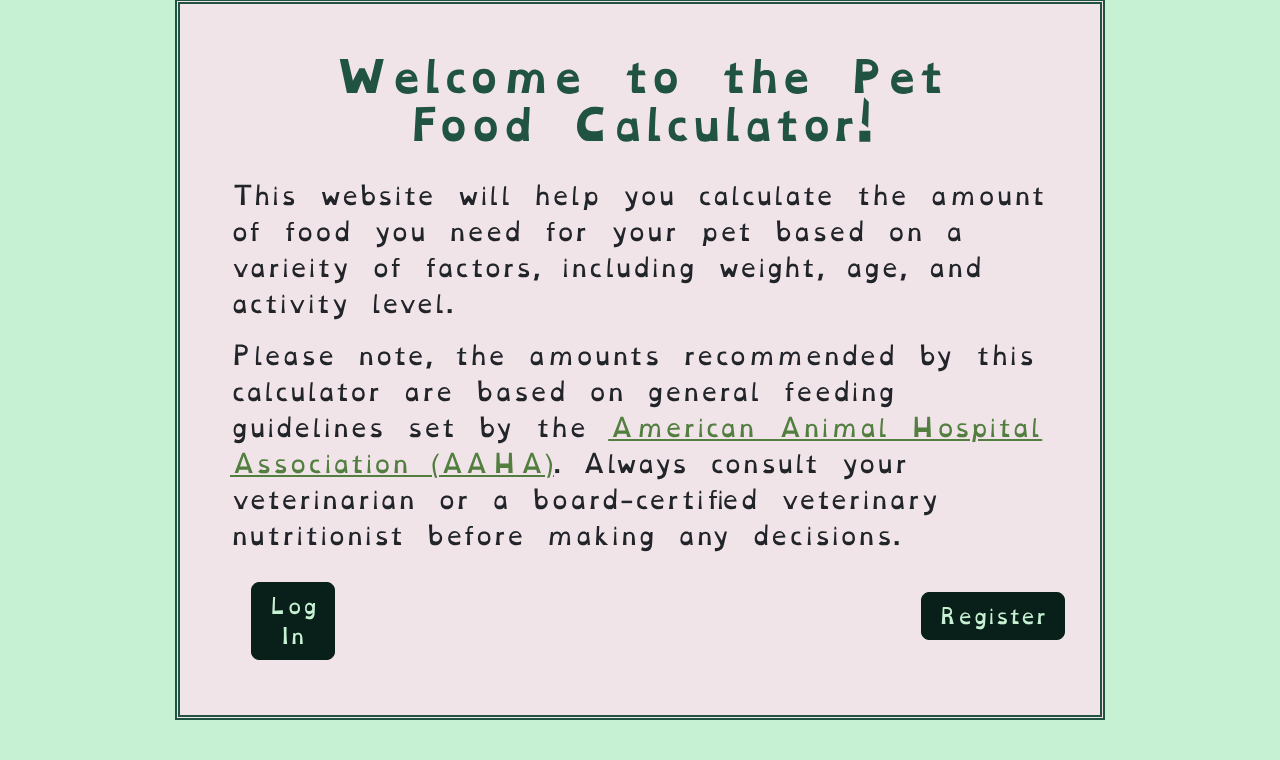
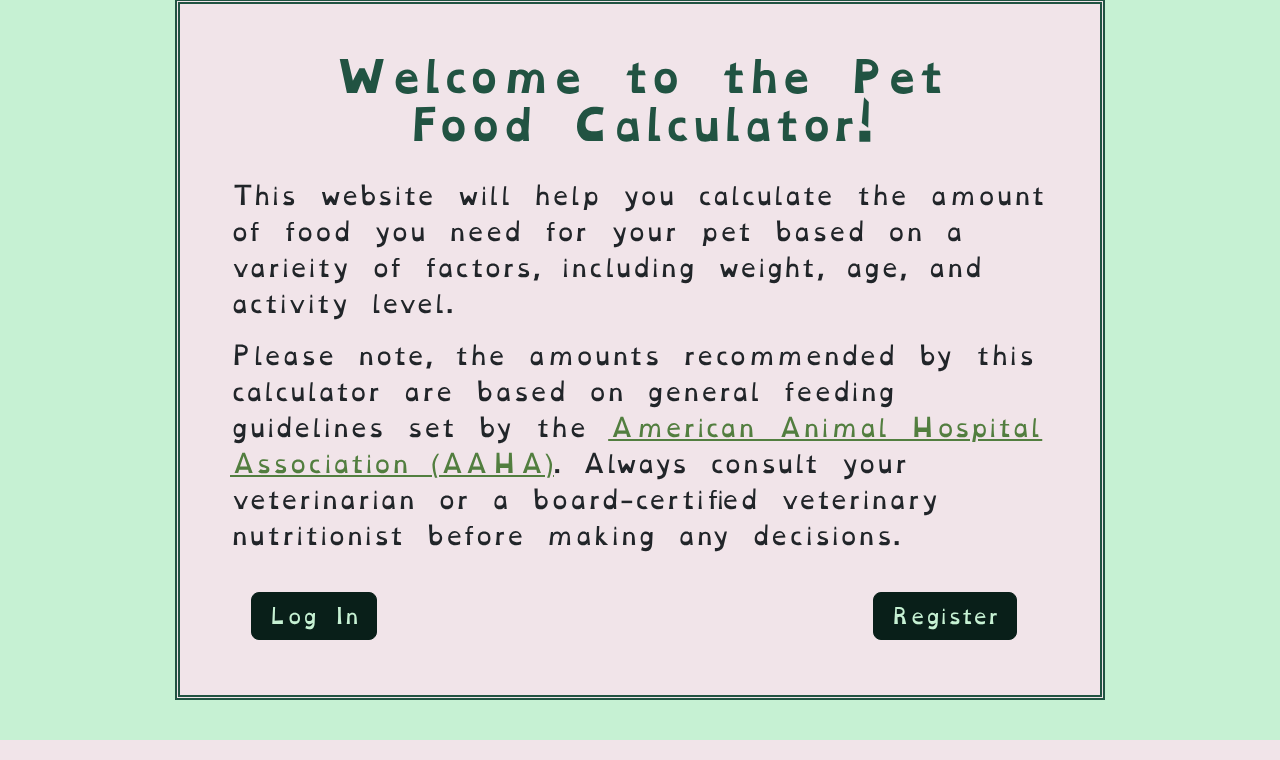
Before and after one commit to jasmine-glancy/PetFoodCalculator, a Flask app: page / in a window 1280 px wide. Shown: the part 396-1156 px from the top of the page. Run offline with Flask 3, Linux system fonts and the light colour scheme; some libraries are stand-ins or nearby versions; some web fonts are replaced.

Commit message:
refactor(#35): Adjust login and register gap to account for large and standard monitors

```diff
--- a/static/css/styles.css
+++ b/static/css/styles.css
@@ -489,9 +489,15 @@
     }
 
     .button-homepage {
-        gap: 45vw;
+        gap: 38vw;
         padding-left: 2%;
     }
+
+        @media (min-width: 1900px) {
+            .button-homepage {
+                gap: 45vw;
+            }
+        }
 
 
     .button-homepage-logged-in {
```
